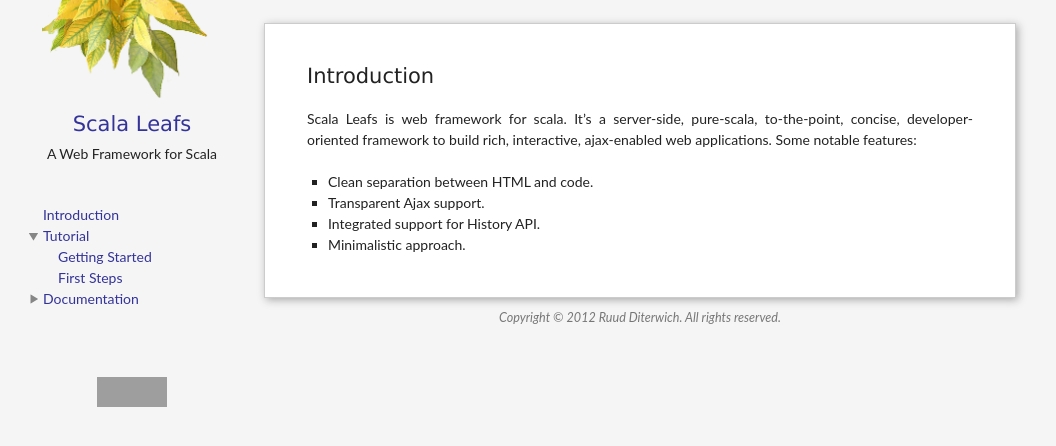
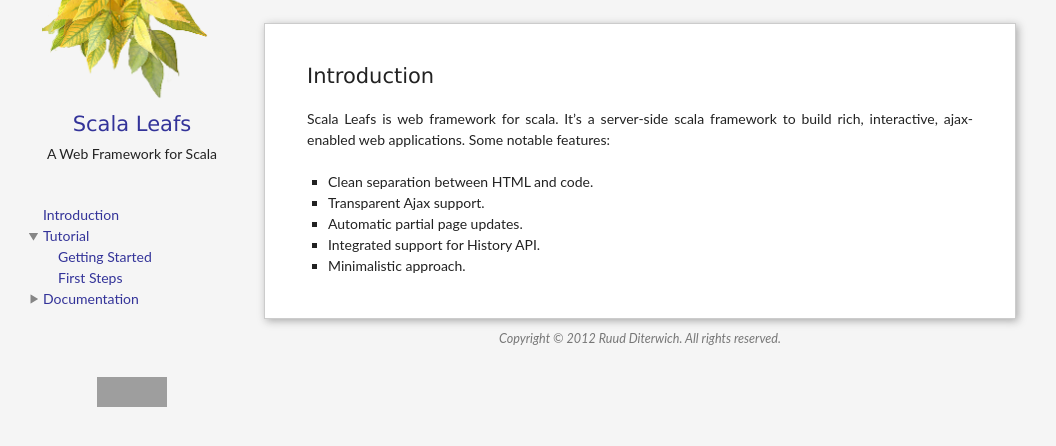
Before and after one commit to scalastuff/scalaleafs, a Jekyll site: the page built from index.md, in a window 1280 px wide. Shown: the top 446 px of the page, without its empty margins (0-1056 px from the left). Built offline with Jekyll 4.4.1, drawn with Linux system fonts in a browser that asks for light colours; grey boxes are pictures that could not be loaded.

Commit message:
Updated index.md

```diff
--- a/index.md
+++ b/index.md
@@ -1,13 +1,12 @@
 ---
 title: Introduction
 layout: default
-index: 0
-category: Introduction
 ---
 
-Scala Leafs is web framework for scala. It's a server-side, pure-scala, to-the-point, concise, developer-oriented framework to build rich, interactive, ajax-enabled web applications. Some notable features:
+Scala Leafs is web framework for scala. It's a server-side scala framework to build rich, interactive, ajax-enabled web applications. Some notable features:
 
 - Clean separation between HTML and code.
 - Transparent Ajax support.
+- Automatic partial page updates.
 - Integrated support for History API.
 - Minimalistic approach.
```
